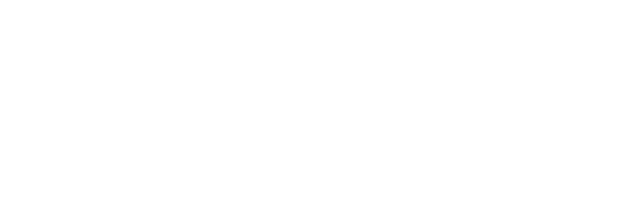
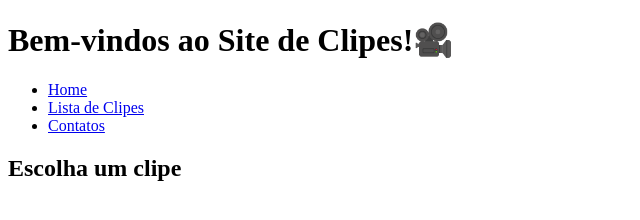
Before and after one commit to juhadja/teste, a plain HTML site: page pages/contatos.html in a window 1280 px wide. Shown: the whole page, without its empty margins (0-640 px from the left). Drawn offline with Linux system fonts and the light colour scheme.

Commit message:
conserto de links

```diff
--- a/pages/contatos.html
+++ b/pages/contatos.html
@@ -6,6 +6,12 @@
     <title>Contatos</title>
 </head>
 <body>
-
+    <h1 id="titulo1">Bem-vindos ao Site de Clipes!🎥</h1>
+    <ul>
+        <li><a href="./index.html">Home</a></li>
+        <li><a href="./lista de clipes.html" target="_blank">Lista de Clipes</a></li>
+        <li><a href="./contatos.html">Contatos</a></li>
+    </ul>
+    <h2>Escolha um clipe</h2>
 </body>
 </html>
```
Also changed, not shown: pages/home.html (deleted, +0 -11 lines), pages/index.html (+1 -1 lines), pages/lista de clipes.html (+1 -1 lines).
